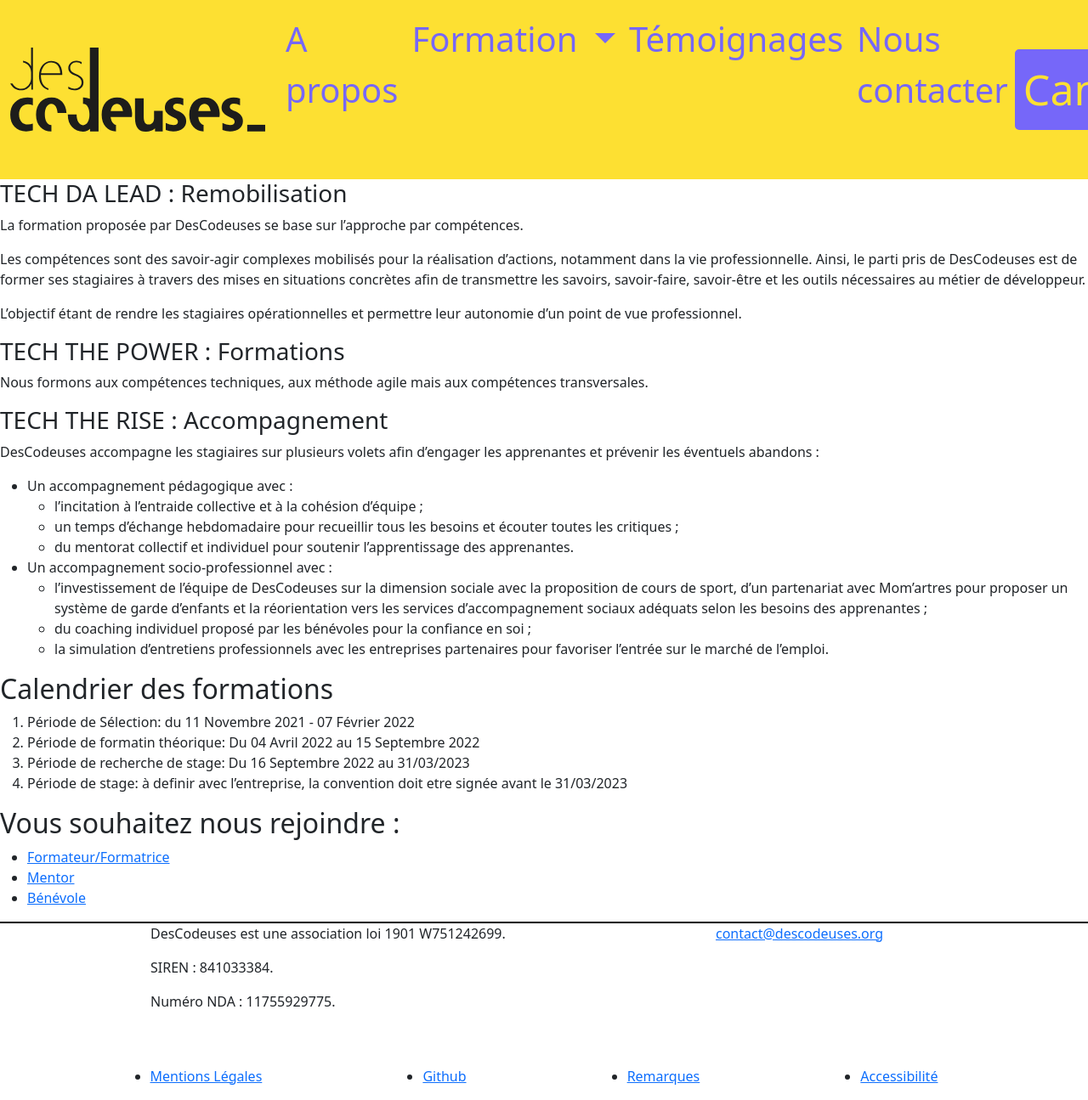
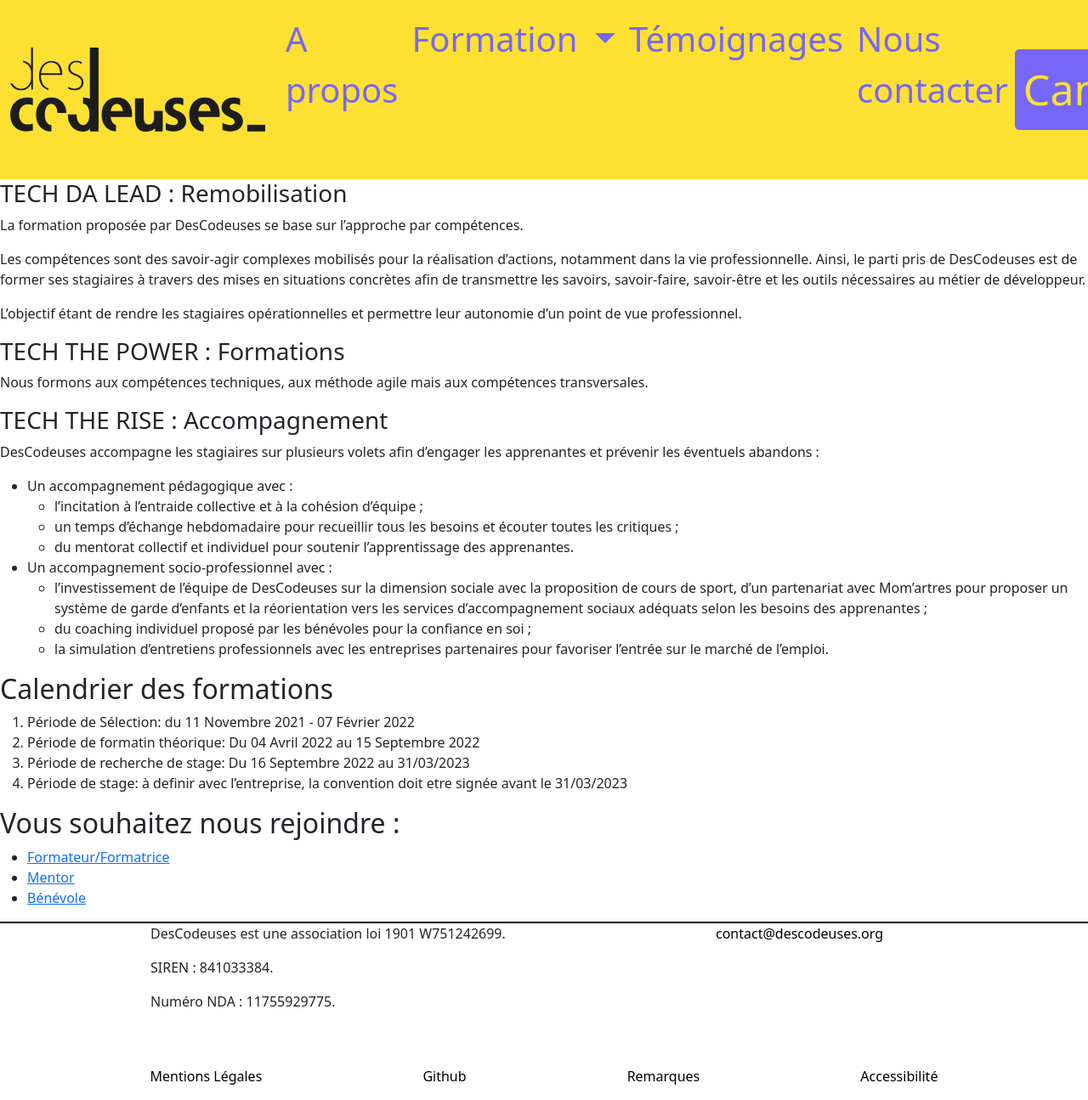
Before and after one commit to descodeuses/descodeuses.github.io, a Jekyll site: the page built from index.md, in a window 1280 px wide. Shown: the whole page at 85% size. Built offline with Jekyll 4.4.1, drawn with Linux system fonts in a browser that asks for light colours.

Commit message:
Ajout style footer

```diff
--- a/assets/css/styles.css
+++ b/assets/css/styles.css
@@ -37,6 +37,13 @@
 footer{
   border-top: 2px solid rgb(0, 0, 0);
 }
+footer ul {
+  list-style: none;
+}
+footer a {
+  text-decoration: none;
+	color: black;
+}
 
 /* en attente du bon document (calendrier formation) */
 /* .calendrier{
```
